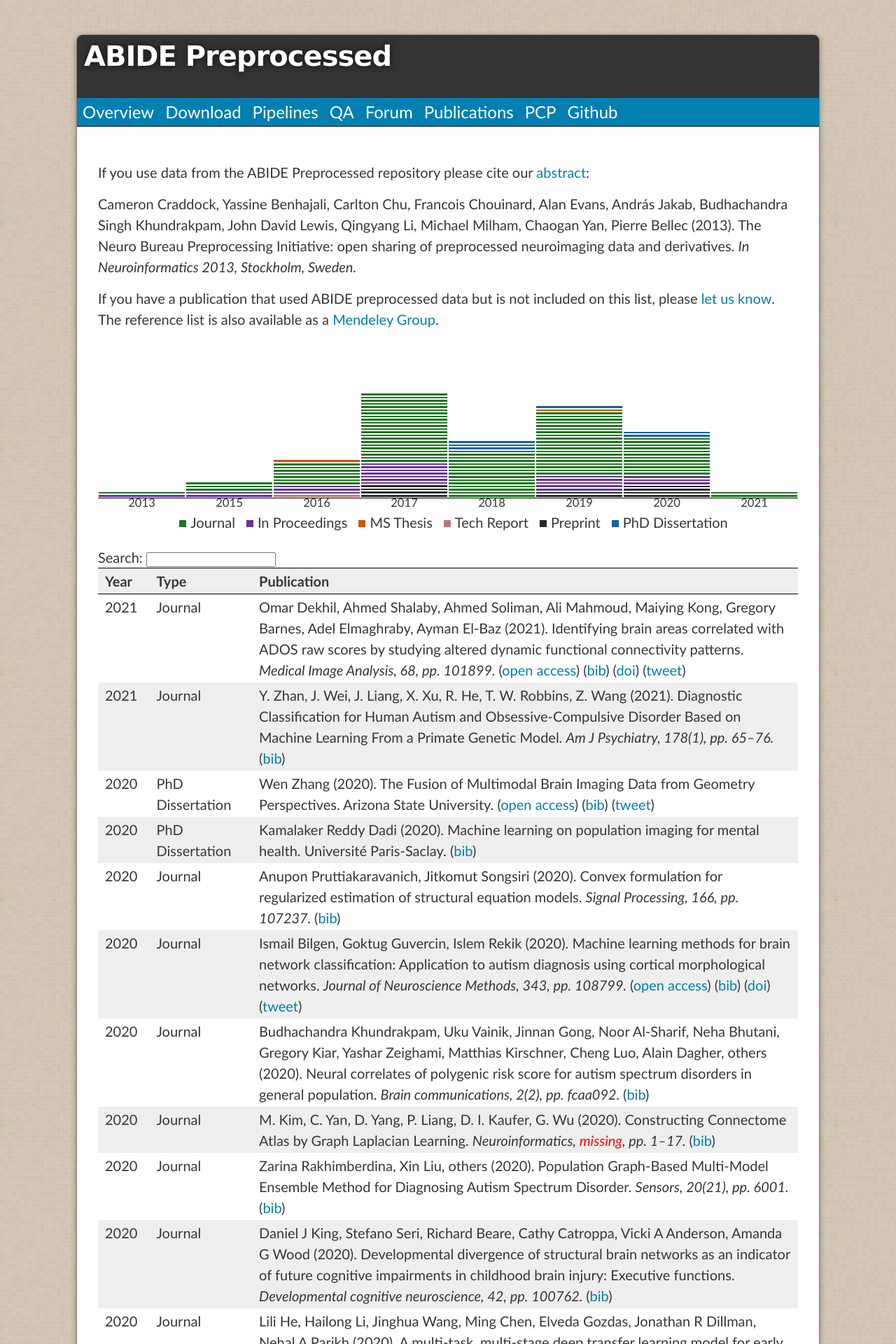
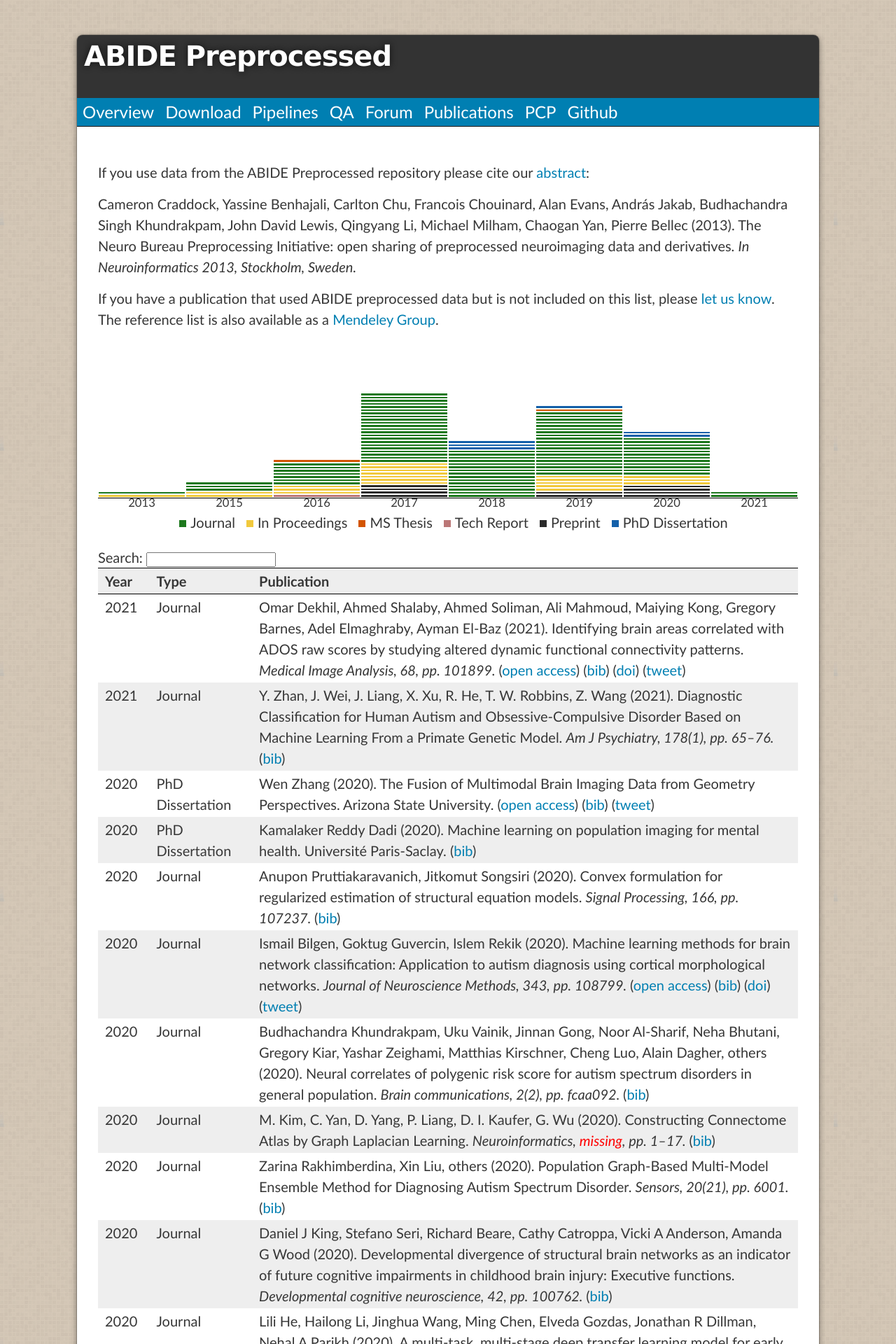
Before and after one commit to preprocessed-connectomes-project/abide, a Jekyll site: the page built from publications.md, in a window 1280 px wide. Shown: the top 1920 px of the page at 70% size. Built offline with Jekyll 4.4.1, drawn with Linux system fonts in a browser that asks for light colours; nearby versions of some CDN libraries.

Commit message:
updating colors to improve contrast

```diff
--- a/stylesheets/stylesheet.css
+++ b/stylesheets/stylesheet.css
@@ -964,7 +964,7 @@ span.undefined { color:red; }
 .yearlabel { position: absolute; bottom: -20px; text-align: center; width: 100%; font-size: smaller;}
 .pub { border: 1px solid white; background-color: #eee; }
 .conference { background-color: rgb(245,128,37); }
-.inproceedings { background-color: #663399; }
+.inproceedings { background-color: #f1c93d; }
 .article { background-color: #1d781d; }
 .inbook { background-color: #eaa; }
 .phdthesis { background-color: #1460aa; }
```
